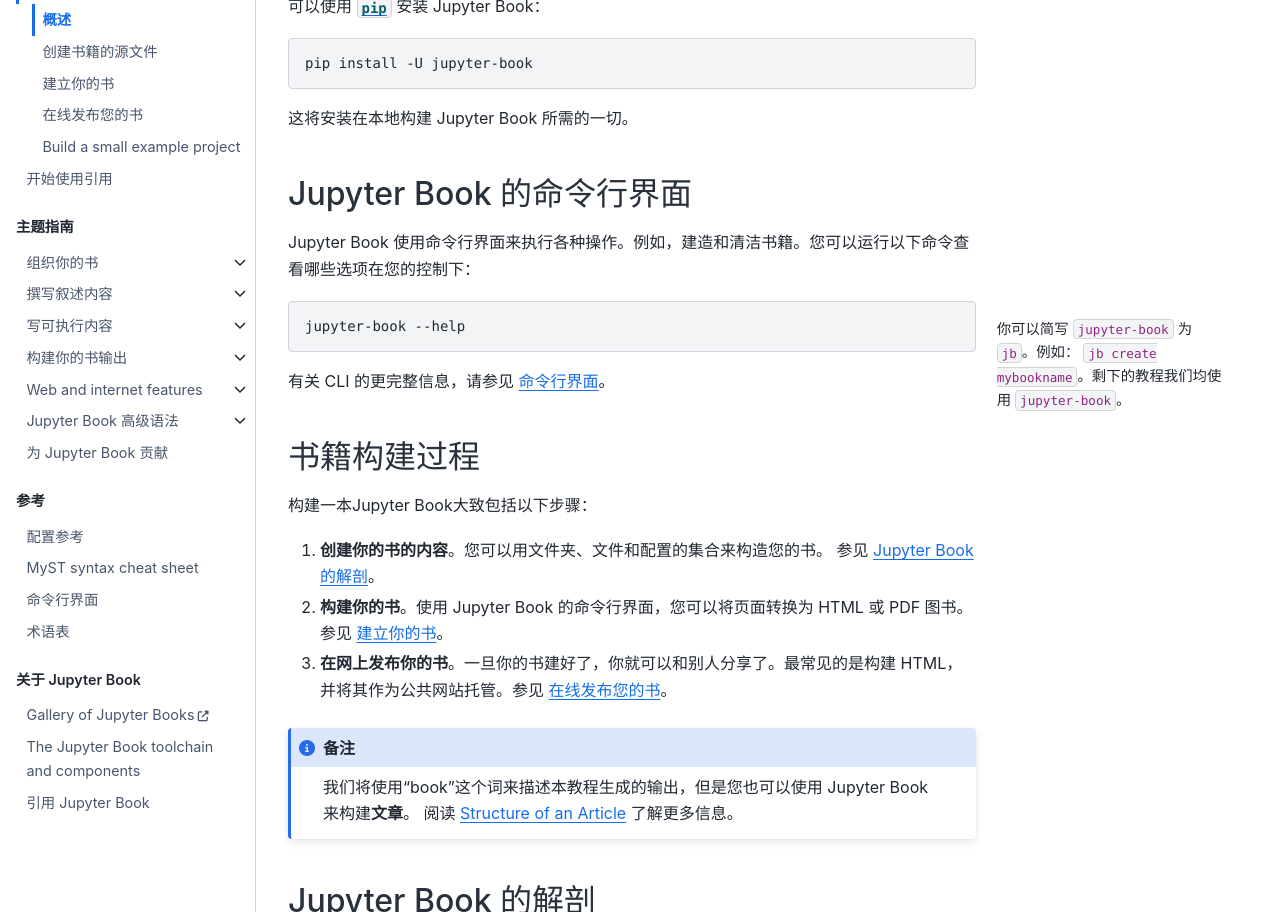
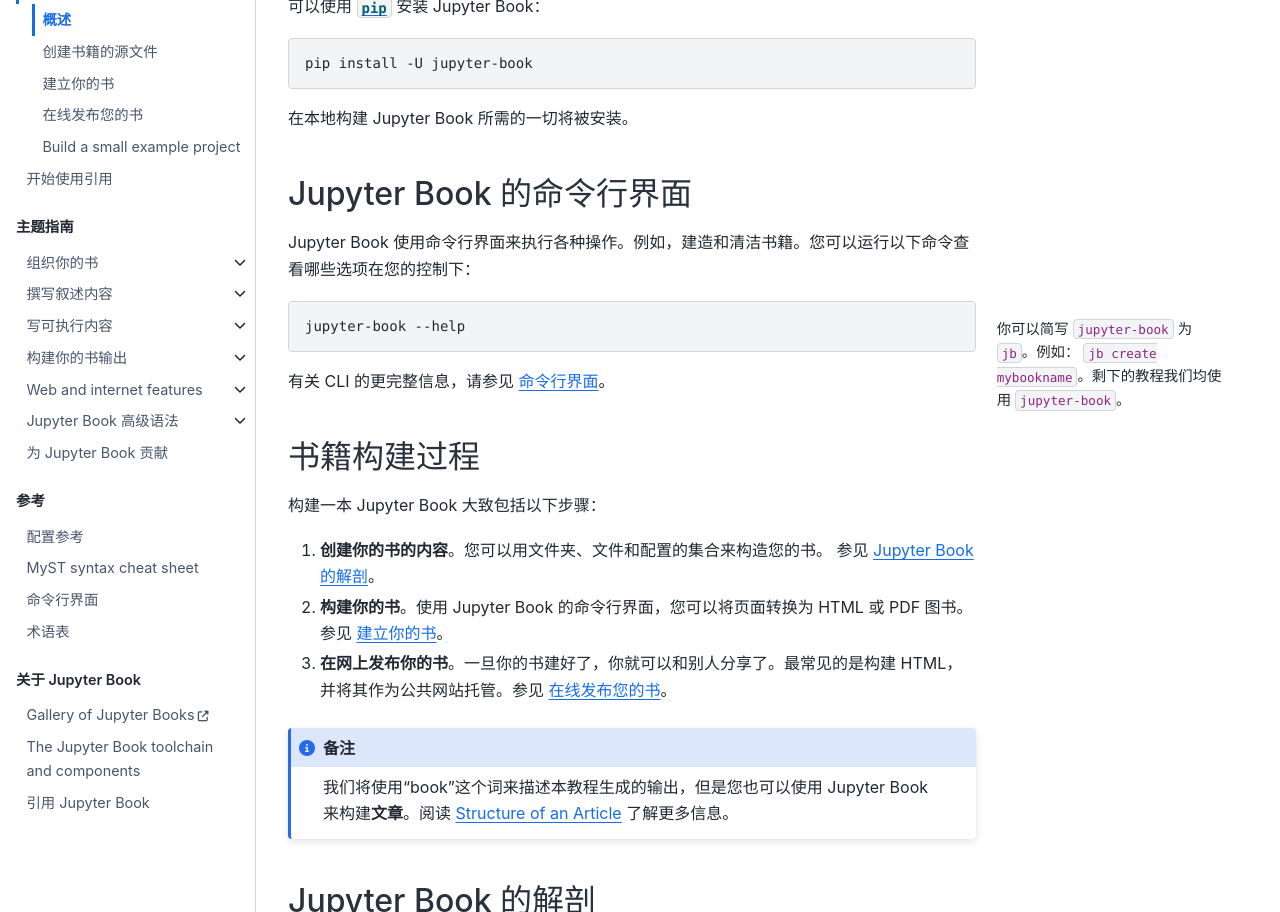
Before and after one commit to daobook/jupyter-book-zh, a Jupyter Book: the page built from start/overview.md, in a window 1280 px wide and 1400 px high. Shown: the part 292-1204 px from the top of the window. Built offline with Jupyter Book 1.0.4 settings and Sphinx 7.4.7 and the Sphinx Book theme 1.1.4, drawn with Linux system fonts in a browser that asks for light colours; pages that are not in the unit, such as notebooks, are missing from menus.

Commit message:
modified:   start/your-first-book.md

````diff
--- a/start/overview.md
+++ b/start/overview.md
@@ -25,7 +23,7 @@ kernelspec:
 pip install -U jupyter-book
 ```
 
-这将安装在本地构建 Jupyter Book 所需的一切。
+在本地构建 Jupyter Book 所需的一切将被安装。
 
 ## Jupyter Book 的命令行界面
 
@@ -51,15 +49,14 @@ jupyter-book --help
 
 ## 书籍构建过程
 
-构建一本Jupyter Book大致包括以下步骤：
+构建一本 Jupyter Book 大致包括以下步骤：
 
 1. **创建你的书的内容**。您可以用文件夹、文件和配置的集合来构造您的书。 参见 [](anatomy-of-a-book)。
 2. **构建你的书**。使用 Jupyter Book 的命令行界面，您可以将页面转换为 HTML 或 PDF 图书。参见 [](build.md)。
 3. **在网上发布你的书**。一旦你的书建好了，你就可以和别人分享了。最常见的是构建 HTML，并将其作为公共网站托管。参见 [](publish.md)。
 
 :::{note}
-我们将使用“book”这个词来描述本教程生成的输出，但是您也可以使用 Jupyter Book 来构建**文章**。
-阅读 [](structure:article) 了解更多信息。
+我们将使用“book”这个词来描述本教程生成的输出，但是您也可以使用 Jupyter Book 来构建**文章**。阅读 [](structure:article) 了解更多信息。
 :::
 
 (anatomy-of-a-book)=
````
Also changed, not shown: other parts of start/overview.md (+0 -2 lines), README.md (+6 -3 lines), start/your-first-book.md (+2 -1 lines).
